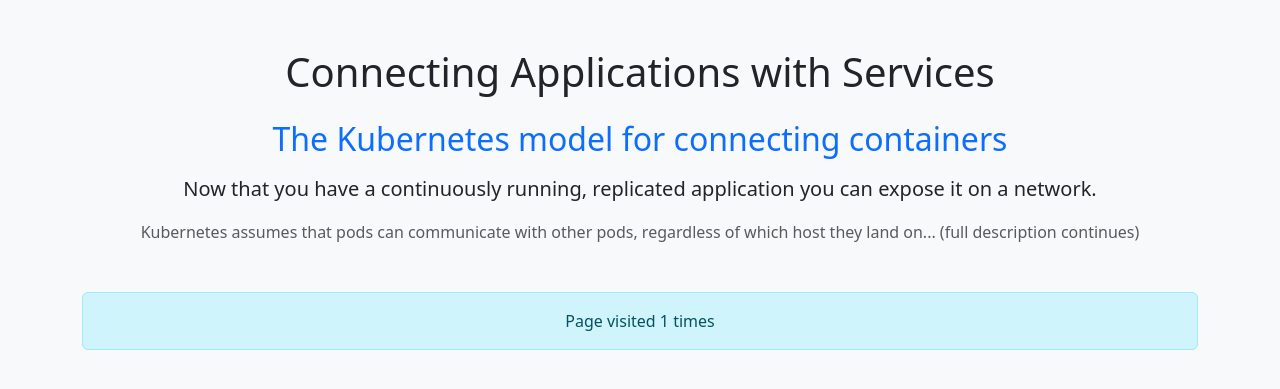
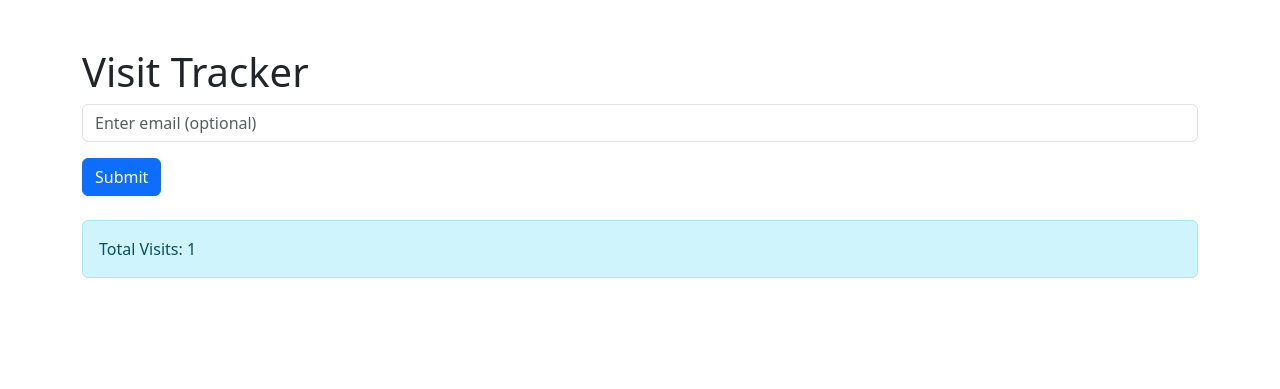
Before and after one commit to Cell1911/test-netes, a Flask app: page / in a window 1280 px wide. Shown: the top 389 px of the page. Run offline with Flask 3, Linux system fonts and the light colour scheme; data comes from the database, SQL or seed files in the repository; a database or web service that is not in the repository returns one stand-in record (values such as "Sample title"); some libraries are stand-ins or nearby versions.

Commit message:
arch upload

```diff
--- a/app/app.py
+++ b/app/app.py
@@ -1,27 +1,26 @@
 from flask import Flask, render_template
-import sqlite3
+import os
+import psycopg2
 
 app = Flask(__name__)
 
 def init_db():
-    conn = sqlite3.connect('data.db')
-    c = conn.cursor()
-    c.execute('CREATE TABLE IF NOT EXISTS visits (count INTEGER)')
-    c.execute('INSERT INTO visits (count) SELECT 0 WHERE NOT EXISTS (SELECT 1 FROM visits)')
+    conn = psycopg2.connect(os.getenv('DATABASE_URL'))
+    cursor = conn.cursor()
+    cursor.execute('CREATE TABLE IF NOT EXISTS visits (count INTEGER)')
+    cursor.execute('INSERT INTO visits (count) SELECT 0 WHERE NOT EXISTS (SELECT 1 FROM visits)')
     conn.commit()
     conn.close()
 
+init_db()
+
 @app.route('/')
 def home():
-    conn = sqlite3.connect('data.db')
-    c = conn.cursor()
-    c.execute('UPDATE visits SET count = count + 1')
+    conn = psycopg2.connect(os.getenv('DATABASE_URL'))
+    cursor = conn.cursor()
+    cursor.execute('UPDATE visits SET count = count + 1')
     conn.commit()
-    c.execute('SELECT count FROM visits')
-    visit_count = c.fetchone()[0]
+    cursor.execute('SELECT count FROM visits')
+    visit_count = cursor.fetchone()[0]
     conn.close()
     return render_template('index.html', visits=visit_count)
-
-if __name__ == '__main__':
-    init_db()
-    app.run(host='0.0.0.0', port=80)
--- a/app/requirements.txt
+++ b/app/requirements.txt
@@ -1 +1,5 @@
 flask
+gunicorn
+psycopg2-binary==2.9.9
+redis
+python-dotenv
--- a/app/templates/index.html
+++ b/app/templates/index.html
@@ -1,23 +1,19 @@
 <!DOCTYPE html>
-<html lang="en">
+<html>
 <head>
-    <meta charset="UTF-8">
-    <meta name="viewport" content="width=device-width, initial-scale=1.0">
-    <title>Kubernetes Networking</title>
+    <title>Visit Tracker</title>
     <link href="https://cdn.jsdelivr.net/npm/bootstrap@5.3.0/dist/css/bootstrap.min.css" rel="stylesheet">
 </head>
-<body class="bg-light">
-    <div class="container text-center mt-5">
-        <h1 class="mb-4">Connecting Applications with Services</h1>
-        <h2 class="text-primary mb-3">The Kubernetes model for connecting containers</h2>
-        <p class="lead">Now that you have a continuously running, replicated application you can expose it on a network.</p>
-        <p class="text-muted">
-            Kubernetes assumes that pods can communicate with other pods, regardless of which host they land on...
-            (full description continues)
-        </p>
-        <div class="alert alert-info mt-5">
-            Page visited {{ visits }} times
+<body class="container mt-5">
+    <h1>Visit Tracker</h1>
+    <form method="POST" class="mb-4">
+        <div class="mb-3">
+            <input type="email" class="form-control" name="email" placeholder="Enter email (optional)">
         </div>
+        <button type="submit" class="btn btn-primary">Submit</button>
+    </form>
+    <div class="alert alert-info">
+        Total Visits: {{ visits }}
     </div>
 </body>
 </html>
```
Also changed, not shown: app/init_db.py (added, +18 -0 lines), docker-compose.yml (added, +39 -0 lines), 13 other files.
